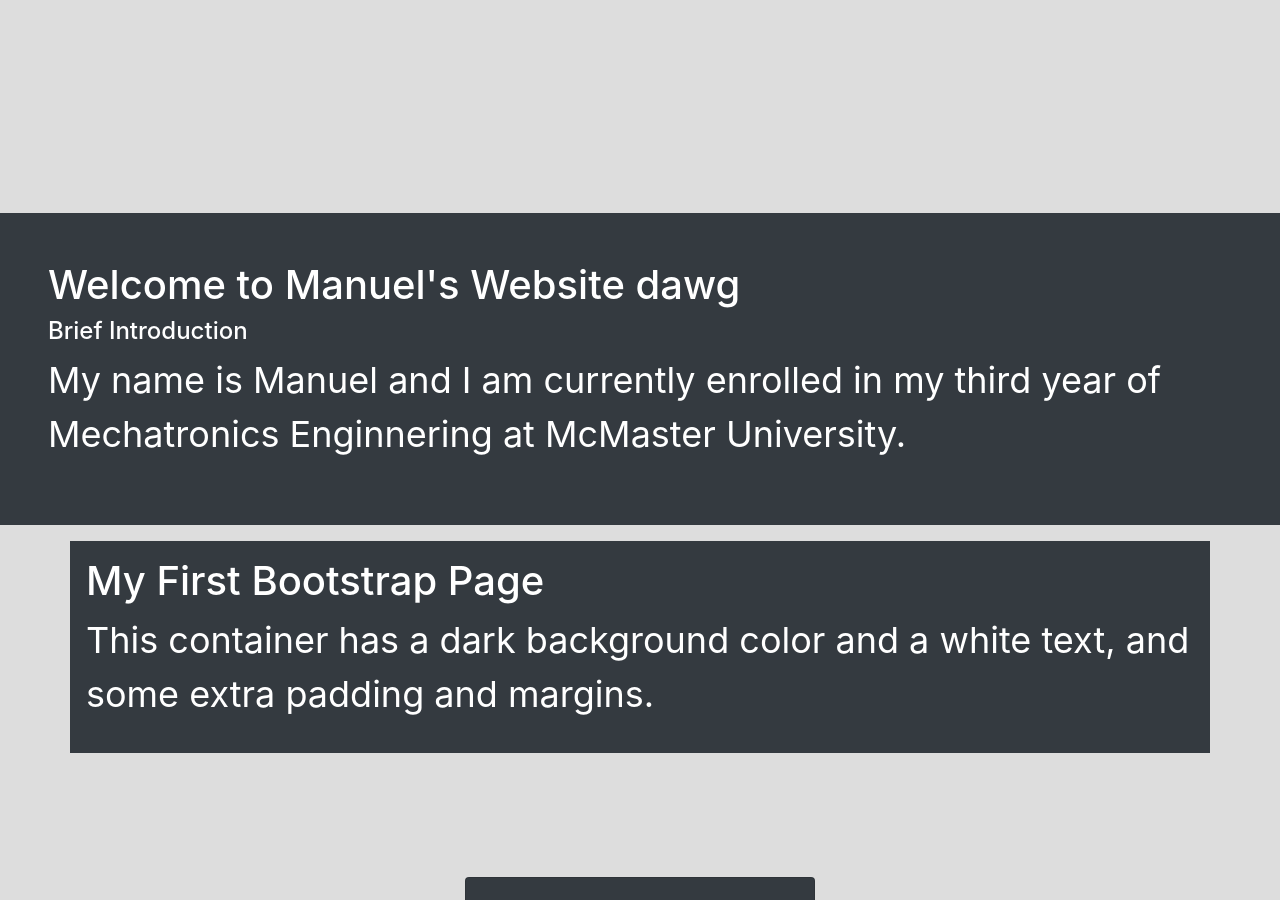
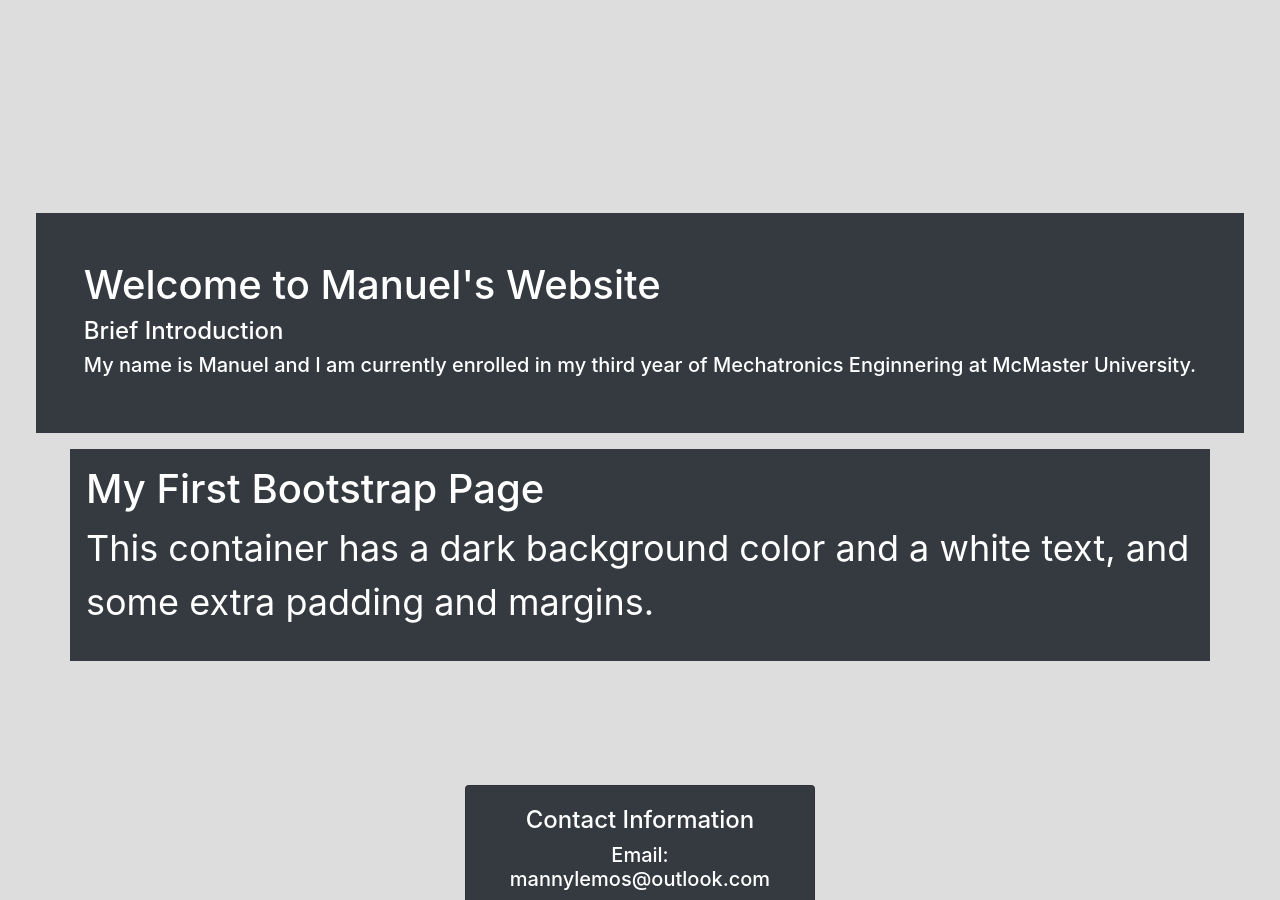
Before and after one commit to MannyLemos/MannyLemos.github.io, a Jekyll site: the page index.html, which Jekyll copies as it is, in a window 1280 px wide and 900 px high, scrolled down 653 px. Built offline with Jekyll 4.4.1, drawn with Linux system fonts in a browser that asks for light colours; nearby versions of some CDN libraries; a script that is not in the unit is left out.

Commit message:
Update index.html

```diff
--- a/index.html
+++ b/index.html
@@ -148,9 +148,9 @@
 <div id ="about">
 <div align="Left">
 <div class="container-fluid p-5 my-3 bg-dark text-white">
-	<h1>Welcome to Manuel's Website dawg</h1>
+	<h1>Welcome to Manuel's Website</h1>
 	<h4>Brief Introduction</h4>
-	<p>My name is Manuel and I am currently enrolled in my third year of Mechatronics Enginnering at McMaster University.</p>
+	<h5>My name is Manuel and I am currently enrolled in my third year of Mechatronics Enginnering at McMaster University.</h5>
 </div>
 <div class="container p-3 my-3 bg-dark text-white">
   <h1>My First Bootstrap Page</h1>
```
